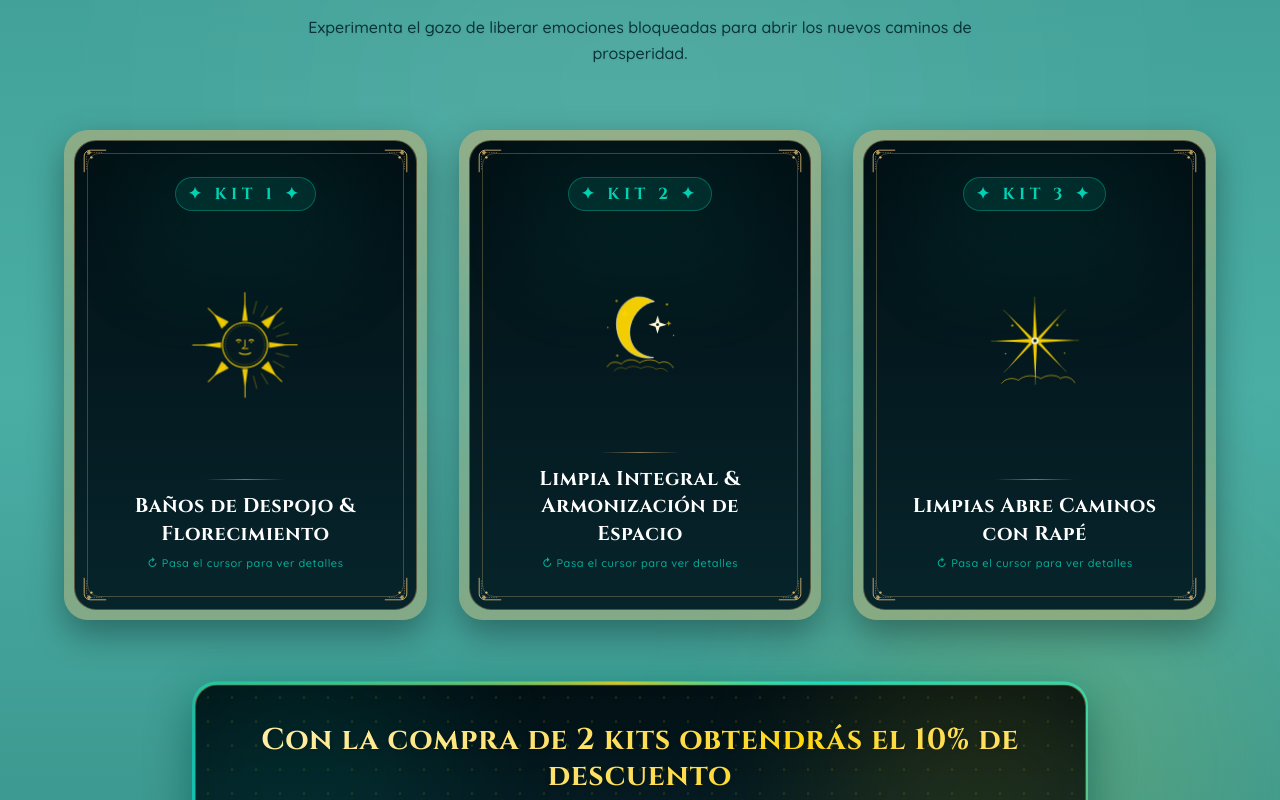
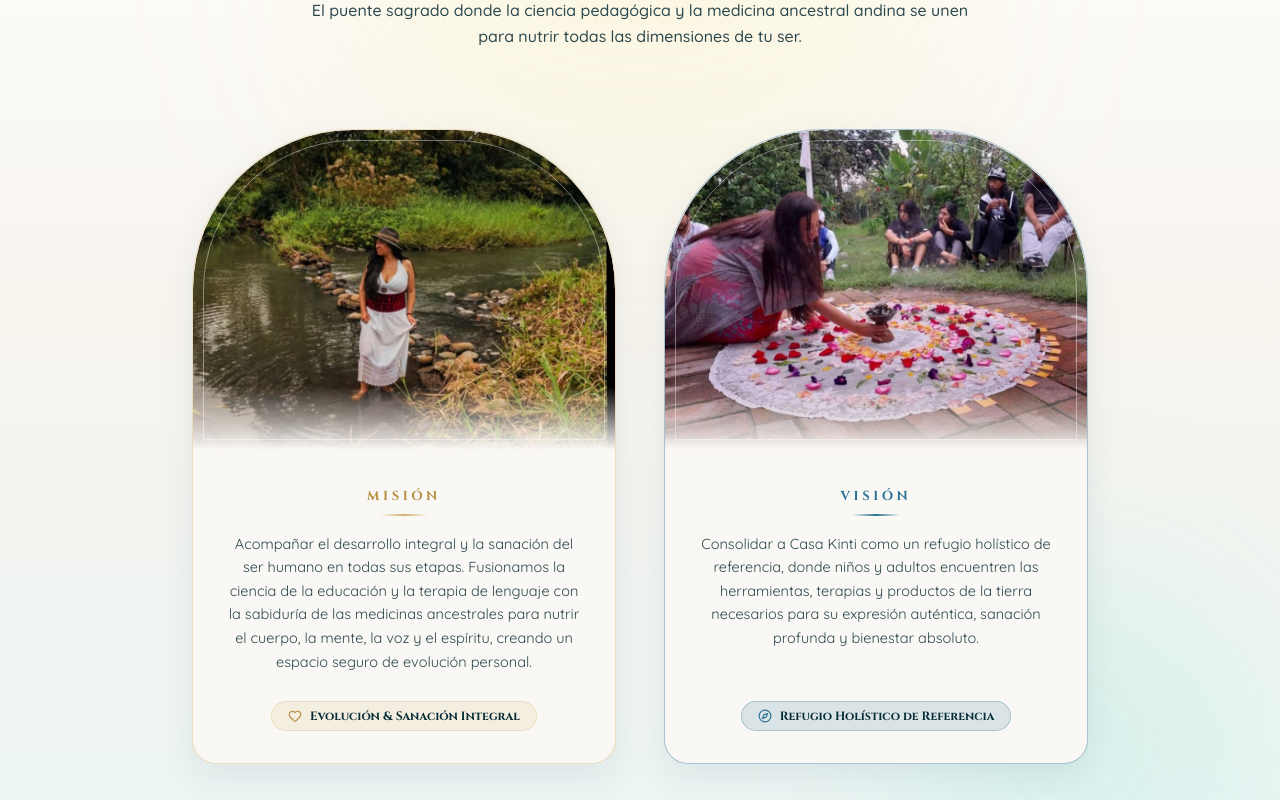
Before and after one commit to kindevec/Casa---Kinti, a React (Vite) app: page / in a window 1280 px wide. Shown: the part 2360-3160 px from the top of the page. Built offline with nearby package versions, Linux system fonts and the light colour scheme; a web font is replaced by a local one.

Commit message:
feat: agregar seccion Mision y Vision con estilo de tarjetas en arco y fotos reales despues de Sobre Mi

```diff
--- a/src/App.tsx
+++ b/src/App.tsx
@@ -4,6 +4,7 @@ import { Navbar } from './components/Navbar';
 import { HeroSection } from './components/HeroSection';
 import { PathSection } from './components/PathSection';
 import { AboutSection } from './components/AboutSection';
+import { MissionVisionSection } from './components/MissionVisionSection';
 import { ExperiencesSection } from './components/ExperiencesSection';
 import { ProductsSection } from './components/ProductsSection';
 import { ServicesSection } from './components/ServicesSection';
@@ -30,6 +31,9 @@ export default function App() {
           {/* SECCIÓN 2: HISTORIA PERSONAL (Johanna Proaño con marco en arco romano) */}
           <AboutSection />
 
+          {/* MISIÓN & VISIÓN (Estilo tarjetas arqueadas con fotos reales) */}
+          <MissionVisionSection />
+
           {/* SECCIÓN 3: PROMOCIONES & EXPERIENCIAS (Carrusel 3D Coverflow interactivo) */}
           <ExperiencesSection />
 
--- /dev/null
+++ b/src/components/MissionVisionSection.tsx
@@ -0,0 +1,142 @@
+import React from 'react';
+import { motion } from 'motion/react';
+import { Sparkles, Heart, Compass } from 'lucide-react';
+
+export const MissionVisionSection: React.FC = () => {
+  return (
+    <section
+      id="mision-vision"
+      className="relative py-16 sm:py-24 bg-gradient-to-b from-[#FFFFFF] via-[#F7F4EE] to-[#EBF5F4] overflow-hidden"
+    >
+      {/* Elementos decorativos de fondo sutiles */}
+      <div className="absolute top-10 left-1/2 -translate-x-1/2 w-[600px] h-[300px] bg-[#FFD700]/10 rounded-full blur-[120px] pointer-events-none" />
+      <div className="absolute -bottom-10 right-10 w-80 h-80 bg-[#00D2B4]/10 rounded-full blur-[100px] pointer-events-none" />
+
+      <div className="max-w-6xl mx-auto px-4 sm:px-6 lg:px-8 relative z-10">
+        {/* Cabecera de la Sección */}
+        <div className="text-center max-w-3xl mx-auto space-y-3.5 mb-14 sm:mb-20">
+          <div className="inline-flex items-center gap-2 px-4 py-1.5 rounded-full bg-[#D4B26F]/15 border border-[#D4B26F]/35 shadow-xs">
+            <Sparkles className="w-3.5 h-3.5 text-[#B88E44]" />
+            <span className="text-[11px] sm:text-xs font-serif font-bold tracking-[0.24em] text-[#8C6420] uppercase">
+              PROPÓSITO & ALMA DE CASA KINTI
+            </span>
+          </div>
+
+          <h2 className="font-serif text-3xl sm:text-4xl md:text-5xl text-[#052C34] font-black leading-tight drop-shadow-xs">
+            Nuestra <span className="italic text-[#B88E44] font-normal">Misión</span> &{' '}
+            <span className="italic text-[#2B7294] font-normal">Visión</span>
+          </h2>
+
+          <p className="text-xs sm:text-sm md:text-base text-[#2C484E] font-medium max-w-2xl mx-auto leading-relaxed">
+            El puente sagrado donde la ciencia pedagógica y la medicina ancestral andina se unen para nutrir todas las dimensiones de tu ser.
+          </p>
+        </div>
+
+        {/* Tarjetas Arqueadas (Estilo Arch / Pórtico Romano) */}
+        <div className="grid grid-cols-1 md:grid-cols-2 gap-8 lg:gap-12 max-w-4xl mx-auto items-stretch">
+
+          {/* ========================================================
+              TARJETA 1: MISIÓN
+             ======================================================== */}
+          <motion.div
+            initial={{ opacity: 0, y: 30 }}
+            whileInView={{ opacity: 1, y: 0 }}
+            viewport={{ once: true }}
+            transition={{ duration: 0.7 }}
+            whileHover={{ y: -6 }}
+            className="group flex flex-col rounded-t-[140px] sm:rounded-t-[160px] rounded-b-3xl overflow-hidden bg-[#FAF8F5] border border-[#D4B26F]/40 shadow-[0_12px_35px_rgba(4,54,81,0.08)] hover:shadow-[0_18px_45px_rgba(212,178,111,0.25)] transition-all duration-400"
+          >
+            {/* Arco Superior con Fotografía */}
+            <div className="relative h-72 sm:h-80 w-full overflow-hidden rounded-t-[140px] sm:rounded-t-[160px] bg-[#E8E4DA]">
+              <img
+                src="/mision-johanna-rio.jpg"
+                alt="Misión Casa Kinti - Johanna Proaño en conexión con la naturaleza y el río sagrado"
+                className="w-full h-full object-cover object-center transition-transform duration-700 ease-out group-hover:scale-106"
+                loading="lazy"
+              />
+              {/* Velo gradiente fino en la base de la foto */}
+              <div className="absolute inset-x-0 bottom-0 h-16 bg-gradient-to-t from-[#FAF8F5] to-transparent pointer-events-none" />
+
+              {/* Marco arqueado interior fino */}
+              <div className="absolute inset-2.5 rounded-t-[130px] sm:rounded-t-[150px] border border-white/40 pointer-events-none" />
+            </div>
+
+            {/* Cuerpo de la Tarjeta */}
+            <div className="p-6 sm:p-8 flex flex-col justify-between flex-1 text-center space-y-4">
+              <div>
+                <span className="inline-block font-serif text-xs sm:text-[13px] font-black tracking-[0.28em] text-[#B88E44] uppercase mb-2">
+                  MISIÓN
+                </span>
+
+                <div className="w-12 h-0.5 bg-gradient-to-r from-transparent via-[#D4B26F] to-transparent mx-auto mb-4" />
+
+                <p className="text-xs sm:text-sm md:text-[14.5px] text-[#2C484E] font-normal leading-relaxed text-justify sm:text-center">
+                  Acompañar el desarrollo integral y la sanación del ser humano en todas sus etapas. Fusionamos la ciencia de la educación y la terapia de lenguaje con la sabiduría de las medicinas ancestrales para nutrir el cuerpo, la mente, la voz y el espíritu, creando un espacio seguro de evolución personal.
+                </p>
+              </div>
+
+              {/* Distintivo Inferior */}
+              <div className="pt-3">
+                <div className="inline-flex items-center gap-2 px-4 py-1.5 rounded-full bg-[#D4B26F]/15 border border-[#D4B26F]/30 text-[#052C34] text-xs font-serif font-bold">
+                  <Heart className="w-3.5 h-3.5 text-[#B88E44]" />
+                  <span>Evolución & Sanación Integral</span>
+                </div>
+              </div>
+            </div>
+          </motion.div>
+
+          {/* ========================================================
+              TARJETA 2: VISIÓN
+             ======================================================== */}
+          <motion.div
+            initial={{ opacity: 0, y: 30 }}
+            whileInView={{ opacity: 1, y: 0 }}
+            viewport={{ once: true }}
+            transition={{ duration: 0.7, delay: 0.15 }}
+            whileHover={{ y: -6 }}
+            className="group flex flex-col rounded-t-[140px] sm:rounded-t-[160px] rounded-b-3xl overflow-hidden bg-[#FAF8F5] border border-[#2B7294]/40 shadow-[0_12px_35px_rgba(4,54,81,0.08)] hover:shadow-[0_18px_45px_rgba(43,114,148,0.25)] transition-all duration-400"
+          >
+            {/* Arco Superior con Fotografía */}
+            <div className="relative h-72 sm:h-80 w-full overflow-hidden rounded-t-[140px] sm:rounded-t-[160px] bg-[#E8E4DA]">
+              <img
+                src="/vision-ceremonia-mandala.jpg"
+                alt="Visión Casa Kinti - Círculo ceremonial sagrado con mandala floral y medicina ancestral"
+                className="w-full h-full object-cover object-center transition-transform duration-700 ease-out group-hover:scale-106"
+                loading="lazy"
+              />
+              {/* Velo gradiente fino en la base de la foto */}
+              <div className="absolute inset-x-0 bottom-0 h-16 bg-gradient-to-t from-[#FAF8F5] to-transparent pointer-events-none" />
+
+              {/* Marco arqueado interior fino */}
+              <div className="absolute inset-2.5 rounded-t-[130px] sm:rounded-t-[150px] border border-white/40 pointer-events-none" />
+            </div>
+
+            {/* Cuerpo de la Tarjeta */}
+            <div className="p-6 sm:p-8 flex flex-col justify-between flex-1 text-center space-y-4">
+              <div>
+                <span className="inline-block font-serif text-xs sm:text-[13px] font-black tracking-[0.28em] text-[#2B7294] uppercase mb-2">
+                  VISIÓN
+                </span>
+
+                <div className="w-12 h-0.5 bg-gradient-to-r from-transparent via-[#2B7294] to-transparent mx-auto mb-4" />
+
+                <p className="text-xs sm:text-sm md:text-[14.5px] text-[#2C484E] font-normal leading-relaxed text-justify sm:text-center">
+                  Consolidar a Casa Kinti como un refugio holístico de referencia, donde niños y adultos encuentren las herramientas, terapias y productos de la tierra necesarios para su expresión auténtica, sanación profunda y bienestar absoluto.
+                </p>
+              </div>
+
+              {/* Distintivo Inferior */}
+              <div className="pt-3">
+                <div className="inline-flex items-center gap-2 px-4 py-1.5 rounded-full bg-[#2B7294]/15 border border-[#2B7294]/30 text-[#052C34] text-xs font-serif font-bold">
+                  <Compass className="w-3.5 h-3.5 text-[#2B7294]" />
+                  <span>Refugio Holístico de Referencia</span>
+                </div>
+              </div>
+            </div>
+          </motion.div>
+
+        </div>
+      </div>
+    </section>
+  );
+};
```
Also changed, not shown: public/mision-johanna-rio.jpg (added), public/vision-ceremonia-mandala.jpg (added).
